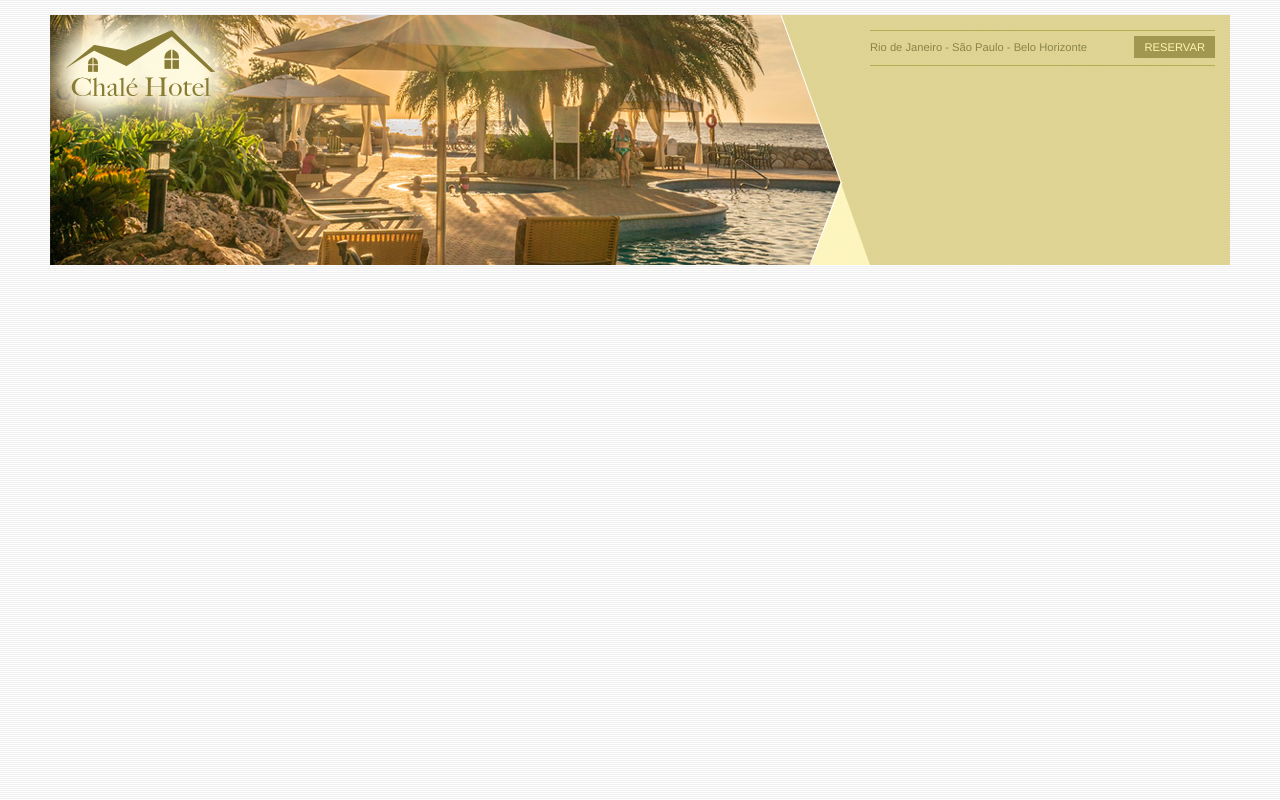
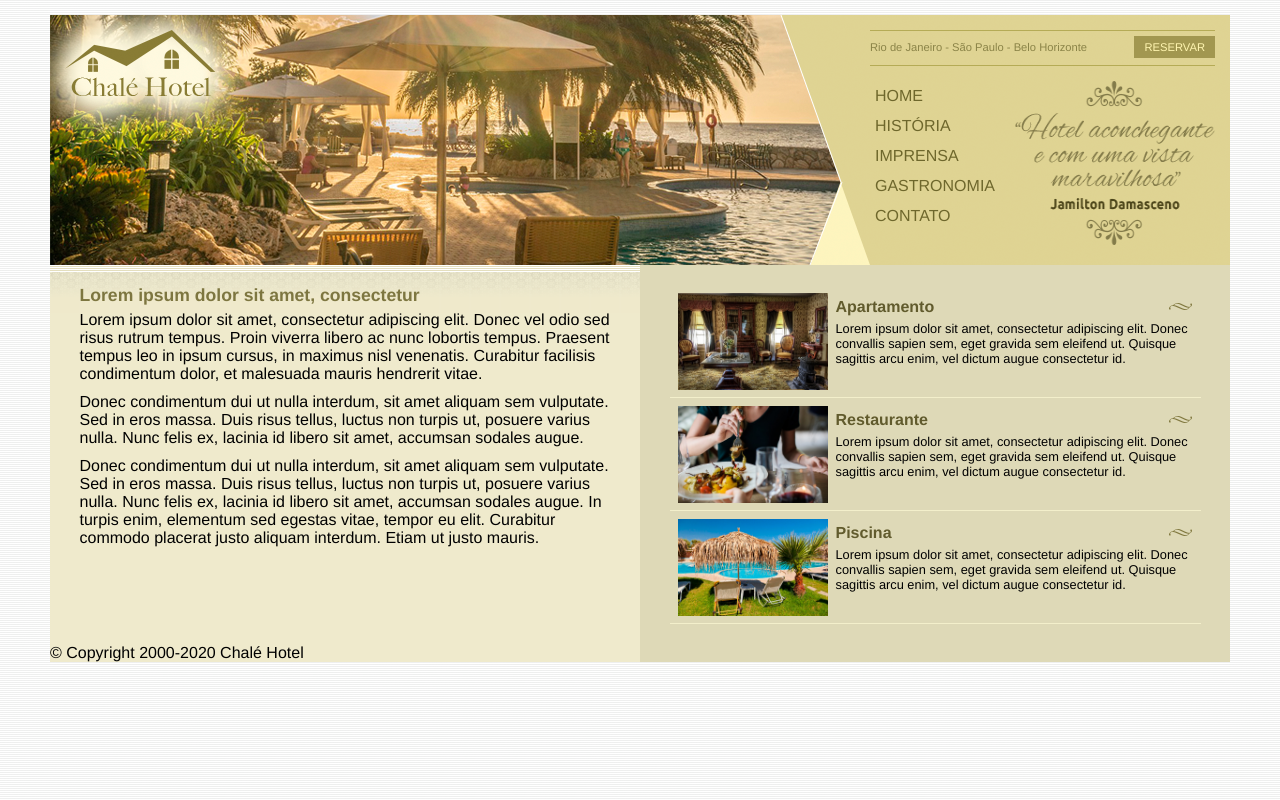
Before and after one commit to isabellacpmelo/chale-hotel, a plain HTML site: page index.html in a window 1280 px wide. Drawn offline with Linux system fonts and the light colour scheme.

Commit message:
Atualização Projeto

```diff
--- a/index.html
+++ b/index.html
@@ -16,7 +16,7 @@
                     <a href="">Chalé Hotel</a>
                 </h1>
             </div>
-            <div id="area-menu">
+            <div id="area-menu"> <!-- Início area-menu -->
                 <div id="conteudo-menu">
                     <div id="menu-locais">
                         <span class="locais">
@@ -25,9 +25,59 @@
                         <a class="reserva" href="">Reservar</a>
                         <div style="clear: both;"></div>
                     </div>
+                    <div id="menu"> <!-- Início menu-->
+                        <ul id="navegacao">
+                            <li><a href="">Home</a></li>
+                            <li><a href="">História</a></li>
+                            <li><a href="">Imprensa</a></li>
+                            <li><a href="">Gastronomia</a></li>
+                            <li><a href="">Contato</a></li>
+                        </ul>
+                        <img class="depoimento" src="img/depoimento.png" alt="">
+                    </div> <!-- Fim menu-->
                 </div>
+            </div> <!-- Fim area-menu-->
+        </div> <!-- Fim Topo-->
+        <div id="area-principal">
+            <div class="conteudo">
+                <h2>Lorem ipsum dolor sit amet, consectetur</h2>
+                <p>Lorem ipsum dolor sit amet, consectetur adipiscing elit. Donec vel odio sed risus rutrum tempus. Proin viverra libero ac nunc lobortis tempus. Praesent tempus leo in ipsum cursus, in maximus nisl venenatis. Curabitur facilisis condimentum dolor, et malesuada mauris hendrerit vitae.</p>
+
+                <p>Donec condimentum dui ut nulla interdum, sit amet aliquam sem vulputate. Sed in eros massa. Duis risus tellus, luctus non turpis ut, posuere varius nulla. Nunc felis ex, lacinia id libero sit amet, accumsan sodales augue.</p>
+
+                <p>Donec condimentum dui ut nulla interdum, sit amet aliquam sem vulputate. Sed in eros massa. Duis risus tellus, luctus non turpis ut, posuere varius nulla. Nunc felis ex, lacinia id libero sit amet, accumsan sodales augue. In turpis enim, elementum sed egestas vitae, tempor eu elit. Curabitur commodo placerat justo aliquam interdum. Etiam ut justo mauris.</p>
             </div>
-        </div> <!-- Fim Topo-->
+        </div>
+        <div id="area-lateral">
+            <div class="conteudo">
+                <ul id="lista">
+                    <li>
+                        <a href="">
+                            <img src="img/apartamento.jpg" alt="apartamento" width="150">
+                            <h3>Apartamento</h3>
+                            <p>Lorem ipsum dolor sit amet, consectetur adipiscing elit. Donec convallis sapien sem, eget gravida sem eleifend ut. Quisque sagittis arcu enim, vel dictum augue consectetur id. </p>
+                        </a>
+                    </li>
+                    <li>
+                        <a href="">
+                            <img src="img/restaurante.jpg" alt="restaurante" width="150">
+                            <h3>Restaurante</h3>
+                            <p>Lorem ipsum dolor sit amet, consectetur adipiscing elit. Donec convallis sapien sem, eget gravida sem eleifend ut. Quisque sagittis arcu enim, vel dictum augue consectetur id. </p>
+                        </a>
+                    </li>
+                    <li>
+                        <a href="">
+                            <img src="img/piscina.jpg" alt="piscina" width="150">
+                            <h3>Piscina</h3>
+                            <p>Lorem ipsum dolor sit amet, consectetur adipiscing elit. Donec convallis sapien sem, eget gravida sem eleifend ut. Quisque sagittis arcu enim, vel dictum augue consectetur id. </p>
+                        </a>
+                    </li>
+                </ul>
+            </div>
+        </div>
+        <div id="rodape">
+            <span>&copy; Copyright 2000-2020 Chalé Hotel</span>
+        </div>
     </div> <!-- Fim Container-->
 </body>
 </html>
--- a/style.css
+++ b/style.css
@@ -11,7 +11,7 @@ body {
 }
 
 #container {
-    background: #ede9cc;
+    background: #ede9cc url(img/bg-container.png) top center repeat-y;
     margin: 0 auto;
     min-width: 740px;
     max-width: 1180px;
@@ -86,3 +86,100 @@ a.reserva {
     padding: 5px 10px;
     float: right;
 }
+
+/*  Barra de navegação vertical */
+
+#menu {
+    margin-top: 15px;
+}
+
+ul {
+    list-style: none;
+}
+
+ul#navegacao {
+    float: left;
+}
+
+ul#navegacao a {
+    text-transform: uppercase;
+    font-size: 0.8;
+    padding: 5px;
+    color: #6e672c;
+    line-height: 30px;
+}
+
+ul#navegacao a:hover {
+    background: #fdf6be;
+}
+
+.depoimento {
+    width: 200px;
+    height: 164px;
+    float: right;
+}
+
+/* Área Conteudos*/
+
+#area-principal {
+    float: left;
+    width: 50%;
+    background: url(img/bg-area-principal.png) top left repeat-x;
+    padding: 15px 0;
+}
+
+#area-lateral {
+    float: right;
+    width: 50%;
+    padding: 20px 0px;
+}
+
+.conteudo {
+    margin: 0 auto;
+    width: 90%;
+}
+
+#rodape {
+    clear: both;
+}
+
+/* Formatações de textos */
+
+h2 {
+    color: #7d7640;
+    font-size: 1.1em;
+    padding: 5px 0px;
+}
+
+p {
+    font-size: 1em;
+    margin-bottom: 10px;
+}
+
+#lista li {
+    padding: 8px;
+    border-bottom: 1px solid #f3efcb;
+    height: 6em;
+}
+
+#lista li a img{
+    float: left;
+    margin-right: 8px;
+}
+
+#lista li a p {
+    color: #000;
+    font-size: 0.8em;
+}
+
+#lista li a h3 {
+    font-size: 1em;
+    color: #615b2d;
+    padding: 5px 0;
+    background: url(img/ornamento.png) no-repeat center right;
+}
+
+#lista li:hover {
+    background: #f6f3d6;
+    cursor: pointer;
+}
```
Also changed, not shown: img/print.png (added), 1 other file.
